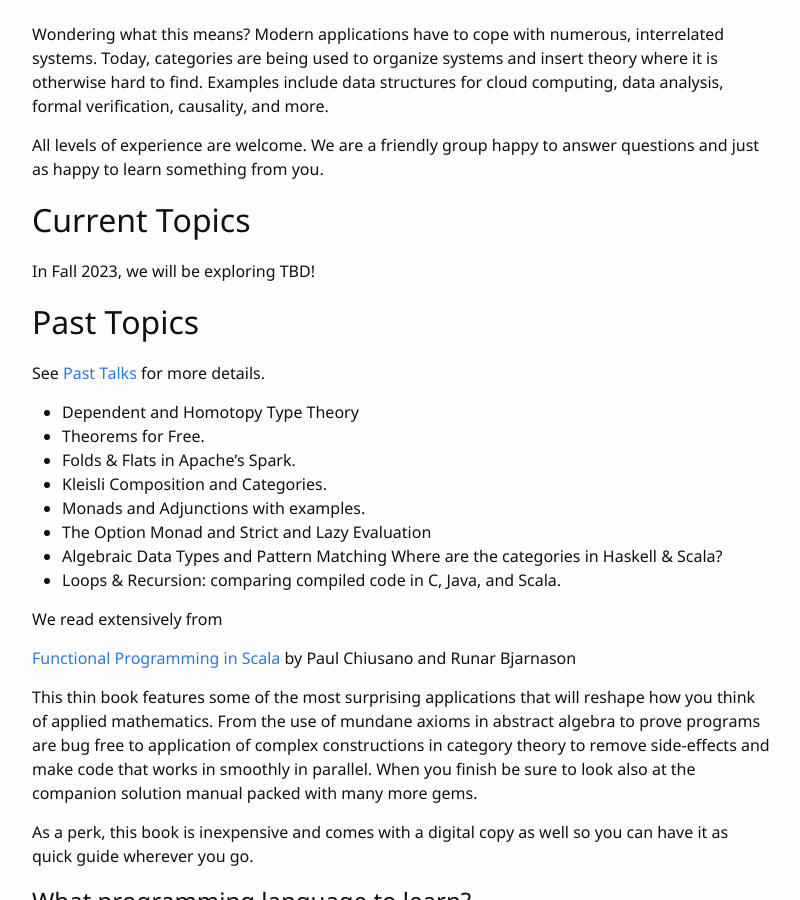
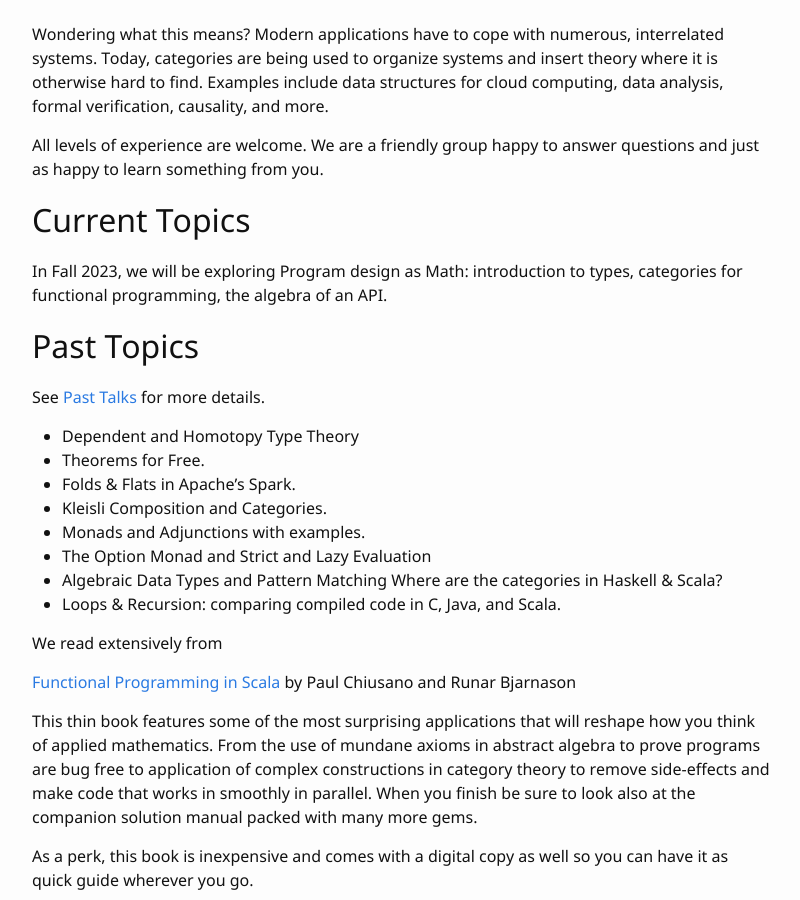
Before and after one commit to csu-applied-category-theory/csu-applied-category-theory.github.io, a Jekyll site: the page built from index.md, in a window 1280 px wide and 900 px high, scrolled down 417 px. Shown: the whole window, without its empty margins (238-1038 px from the left). Built offline with Jekyll 4.4.1, drawn with Linux system fonts in a browser that asks for light colours.

Commit message:
Fall 2023 topics

```diff
--- a/index.md
+++ b/index.md
@@ -20,7 +20,7 @@ All levels of experience are welcome. We are a friendly group happy to answer qu
 
 # Current Topics
 
-In Fall 2023, we will be exploring TBD!
+In Fall 2023, we will be exploring Program design as Math: introduction to types, categories for functional programming, the algebra of an API.
 
 # Past Topics
 
```
